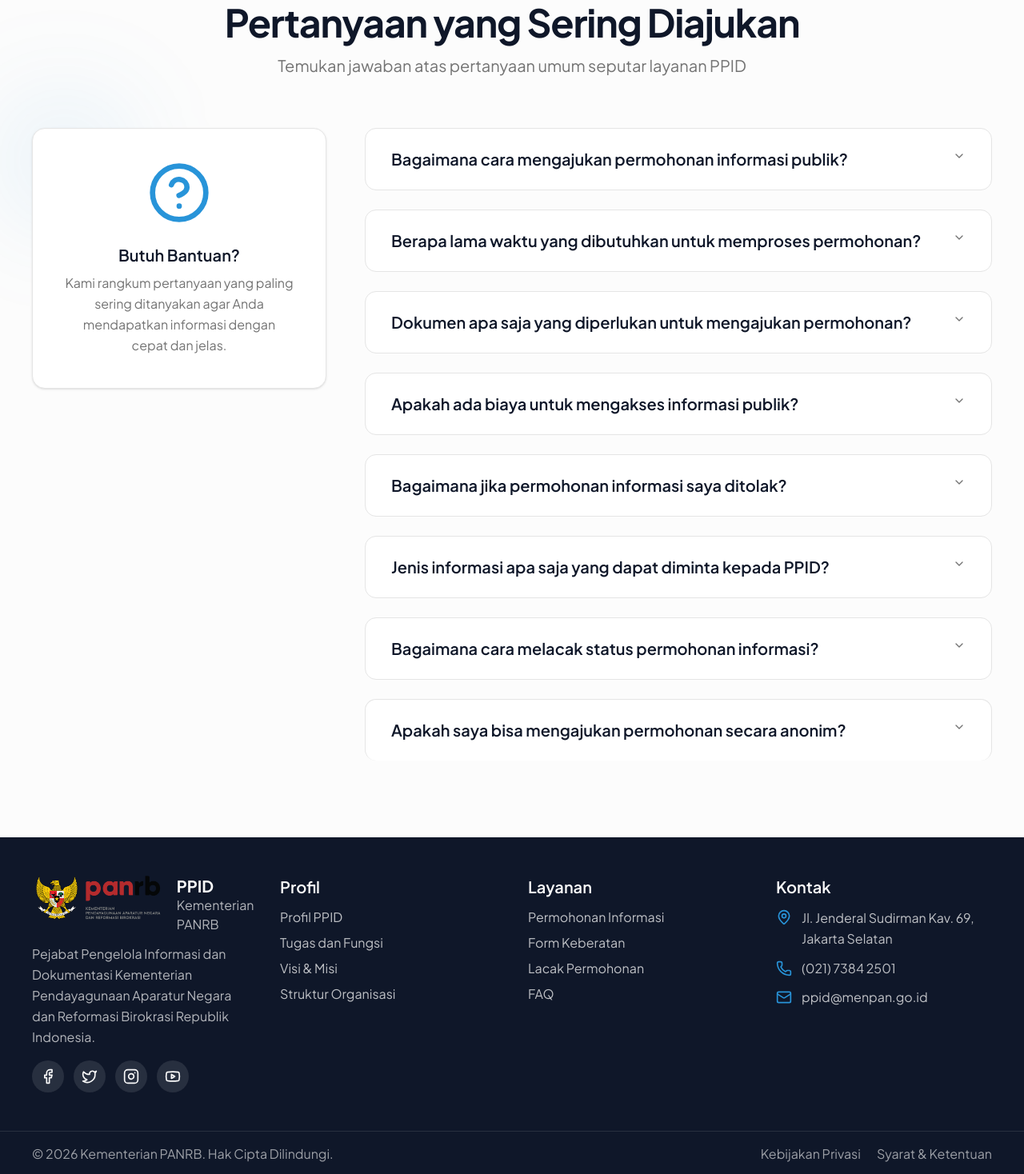
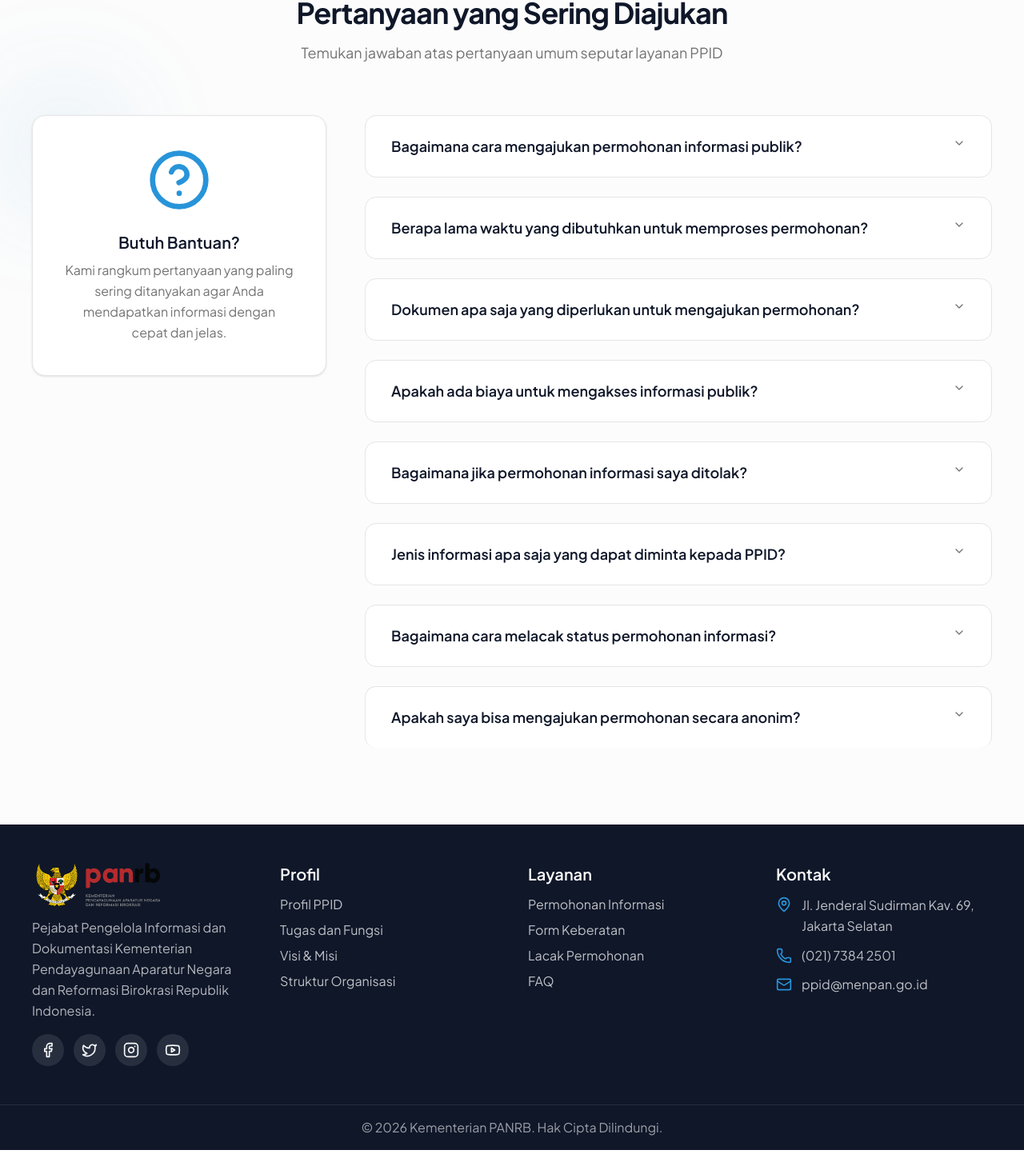
Before and after one commit to adityafajarsy/design-2-kemenpan-v2, a React (Vite) app: page / in a window 1280 px wide. Shown: the part 3757-5225 px from the top of the page at 80% size. After the commit the page ends 5195 px from the top, so only its background shows below. Built offline with nearby package versions, Linux system fonts and the light colour scheme.

Commit message:
pembaruan navbar laptop

```diff
--- a/src/components/Footer.jsx
+++ b/src/components/Footer.jsx
@@ -46,12 +46,6 @@ const Footer = () => {
           <div>
             <div className="flex flex-row items-start gap-3 mb-3">
               <img src={ppidLogo} alt="PPID Logo" className="h-14 w-auto" />
-              <div>
-                <p className="font-bold text-xl leading-tight">PPID</p>
-                <p className="text-base text-primary-foreground/70">
-                  Kementerian PANRB
-                </p>
-              </div>
             </div>
 
             <p className="text-primary-foreground/70 text-base leading-relaxed mb-4">
@@ -156,16 +150,8 @@ const Footer = () => {
       {/* Bottom Bar */}
       <div className="border-t border-primary-foreground/10">
         <div className="section-container py-4">
-          <div className="flex flex-col sm:flex-row items-start sm:items-center justify-between gap-3 text-base text-primary-foreground/60">
+          <div className="flex flex-col sm:items-center gap-3 text-base text-primary-foreground/60">
             <p>© 2026 Kementerian PANRB. Hak Cipta Dilindungi.</p>
-            <div className="flex gap-5">
-              <Link to="#" className="hover:text-primary transition-colors">
-                Kebijakan Privasi
-              </Link>
-              <Link to="#" className="hover:text-primary transition-colors">
-                Syarat & Ketentuan
-              </Link>
-            </div>
           </div>
         </div>
       </div>
--- a/src/components/Navbar.jsx
+++ b/src/components/Navbar.jsx
@@ -35,10 +35,10 @@ const navItems = [
   {
     label: "Informasi Publik",
     dropdown: [
-      { label: "Regulasi", href: "/regulasi" },
       { label: "Informasi Berkala", href: "/informasi-publik/berkala" },
       { label: "Informasi Serta Merta", href: "/informasi-publik/serta-merta" },
       { label: "Informasi Setiap Saat", href: "/informasi-publik/setiap-saat" },
+      { label: "Regulasi", href: "/regulasi" },
       { label: "SOP", href: "/sop" },
     ],
   },
@@ -141,10 +141,10 @@ const Navbar = () => {
       className="fixed top-0 left-0 right-0 z-50 bg-white shadow-sm navbar-btn border-b-2 border-primary"
     >
       <div className="section-container">
-        <div className="flex items-center justify-between h-16 md:h-24">
+        <div className="flex items-center justify-between h-16 md:h-20 2xl:h-24">
           {/* Logo */}
           <Link to="/" className="flex items-center gap-3">
-            <img src={ppidLogo} alt="PPID Logo" className="h-10 md:h-14" />
+            <img src={ppidLogo} alt="PPID Logo" className="h-10 md:h-14 2xl:h-14" />
           </Link>
 
           {/* Desktop Menu */}
--- a/src/elements/FAQSection.jsx
+++ b/src/elements/FAQSection.jsx
@@ -60,11 +60,11 @@ const FAQSection = () => {
             FAQ
           </span>
 
-          <h2 className="text-3xl md:text-4xl lg:text-5xl font-bold tracking-tight">
+          <h2 className="text-3xl md:text-4xl 2xl:text-5xl font-bold tracking-tight">
             Pertanyaan yang Sering Diajukan
           </h2>
 
-          <p className="mt-4 max-w-3xl mx-auto text-lg md:text-xl text-muted-foreground">
+          <p className="mt-4 max-w-3xl mx-auto text-lg md:text-lg 2xl:text-xl text-muted-foreground">
             Temukan jawaban atas pertanyaan umum seputar layanan PPID
           </p>
         </div>
@@ -109,7 +109,7 @@ const FAQSection = () => {
                   <AccordionTrigger className="
                     text-left
                     font-semibold
-                    text-lg md:text-xl
+                    text-lg 2xl:text-xl
                     text-foreground
                     hover:text-primary
                     py-6
@@ -120,7 +120,7 @@ const FAQSection = () => {
 
                   <AccordionContent className="
                     text-muted-foreground
-                    text-base md:text-lg
+                    text-base md:text-sm 2xl:text-lg
                     pb-6
                     leading-relaxed
                   ">
--- a/src/elements/NewsSection.jsx
+++ b/src/elements/NewsSection.jsx
@@ -47,7 +47,7 @@ const NewsSection = () => {
               Berita
             </span>
 
-            <h2 className="text-3xl md:text-4xl lg:text-5xl font-bold tracking-tight">
+            <h2 className="text-3xl md:text-4xl 2xl:text-5xl font-bold tracking-tight">
               Berita Terbaru
             </h2>
 
--- a/src/pages/Standar Layanan/elements/Pencegahan.jsx
+++ b/src/pages/Standar Layanan/elements/Pencegahan.jsx
@@ -160,8 +160,8 @@ const PencegahanKorupsi = () => {
               <p className="text-sm text-muted-foreground">Ditjen@kemenpanrb.go.id</p>
             </div>
             <div className="p-4 bg-background rounded-lg">
-              <p className="font-medium text-foreground">WBS Online</p>
-              <p className="text-sm text-muted-foreground">wbs.kemenpanrb.go.id</p>
+              <p className="font-medium text-foreground">E-message</p>
+              <p className="text-sm text-muted-foreground">mapanrb.menpan.go.id/</p>
             </div>
             <div className="p-4 bg-background rounded-lg">
               <p className="font-medium text-foreground">Hotline</p>
```
